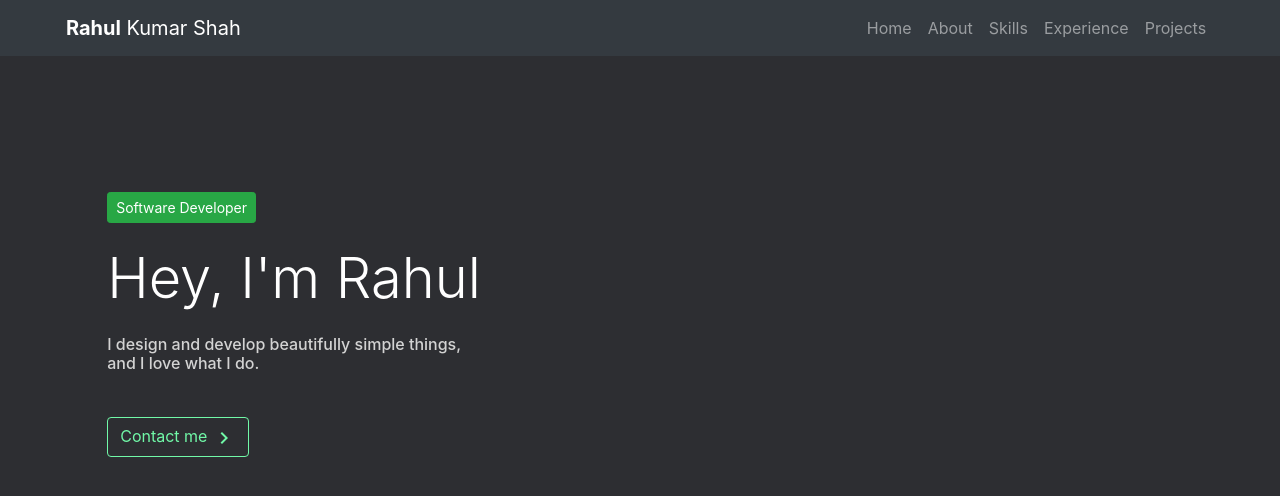
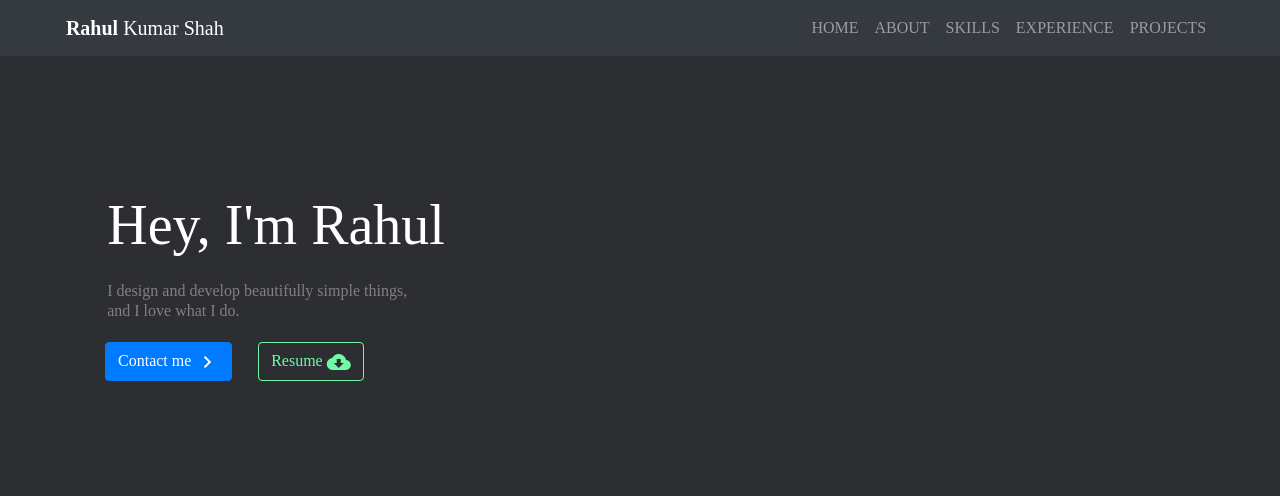
Before and after one commit to rahulshah456/rahulshah456.github.io, a PHP site: page / in a window 1280 px wide. Shown: the top 496 px of the page. Run offline with PHP 8.4, Linux system fonts and the light colour scheme; some web fonts are replaced.

Commit message:
jet brains font added

```diff
--- a/index.html
+++ b/index.html
@@ -10,6 +10,7 @@
         integrity="sha384-TX8t27EcRE3e/ihU7zmQxVncDAy5uIKz4rEkgIXeMed4M0jlfIDPvg6uqKI2xXr2" crossorigin="anonymous"> -->
     <link rel="stylesheet" type="text/css" href="styles/styles.css">
     <link rel="stylesheet" href="https://fonts.googleapis.com/icon?family=Material+Icons">
+    <link rel="stylesheet" type="text/css" href="styles/jet_brains_mono.css">
 
     <script src="https://cdn.jsdelivr.net/npm/bootstrap@4.5.3/dist/js/bootstrap.bundle.min.js"
         integrity="sha384-ho+j7jyWK8fNQe+A12Hb8AhRq26LrZ/JpcUGGOn+Y7RsweNrtN/tE3MoK7ZeZDyx"
@@ -42,19 +43,19 @@
             <div class="collapse navbar-collapse" id="navbarHam" style="margin-right: 4%;">
                 <ul class="navbar-nav ml-auto">
                     <li class="nav-item">
-                        <a class="nav-link" href="#">Home <span></span></a>
+                        <a class="nav-link" href="#">HOME<span></span></a>
                     </li>
                     <li class="nav-item">
-                        <a class="nav-link" href="#">About</a>
+                        <a class="nav-link" href="#">ABOUT</a>
                     </li>
                     <li class="nav-item">
-                        <a class="nav-link" href="#">Skills</a>
+                        <a class="nav-link" href="#">SKILLS</a>
                     </li>
                     <li class="nav-item">
-                        <a class="nav-link" href="#">Experience</a>
+                        <a class="nav-link" href="#">EXPERIENCE</a>
                     </li>
                     <li class="nav-item">
-                        <a class="nav-link" href="#">Projects</a>
+                        <a class="nav-link" href="#">PROJECTS</a>
                     </li>
                 </ul>
             </div>
@@ -68,22 +69,32 @@
 
         <div class="container" style="margin-top: 15%;">
 
-            <!--Role Button-->
-            <button type="button" class="btn btn-success btn-sm" aria-pressed="true"style="margin-left: 2%;">
-                Software Developer
-            </button>
+
 
             <div class="row-align-item-start">
-                <h1 class="display-4" style="margin: 2%; color: white;">Hey, I'm Rahul</h1>
-                <h6 style="margin: 2%; color: lightgray;">I design and develop beautifully simple things,<br> and I love
+                <h1 class="display-4" style="margin: 2%; color: white; font-family: JetBrains Mono Bold;">Hey, I'm Rahul</h1>
+                <h6 style="margin: 2%; color: gray;">I design and develop beautifully simple things,<br> and I love
                     what I do.</h1>
             </div>
 
-            <!--Contact Button-->
-            <button type="button" class="btn btn-outline-primary" style="margin: 2%;">
-                Contact me
-                <i class="material-icons">chevron_right</i>
-            </button>
+            <div class="row-align-item-start" style="margin-left: -1.8%;">
+                <ol>
+                    <!--Contact Button-->
+                    <button type="button" class="btn btn-primary">
+                        Contact me
+                        <i class="material-icons">chevron_right</i>
+                    </button>
+
+                    <!--Contact Button-->
+                    <button type="button" class="btn btn-outline-primary" style="margin-left: 2%;">
+                        Resume
+                        <i class="material-icons">cloud_download</i>
+                    </button>
+
+                </ol>
+            </div>
+
+
         </div>
 
 
--- /dev/null
+++ b/styles/jet_brains_mono.css
@@ -0,0 +1,71 @@
+@font-face {
+  font-family: 'JetBrains Mono';
+  src: url('https://cdn.jsdelivr.net/gh/JetBrains/JetBrainsMono/web/woff2/JetBrainsMono-Bold-Italic.woff2') format('woff2'),
+    url('https://cdn.jsdelivr.net/gh/JetBrains/JetBrainsMono/web/woff/JetBrainsMono-Bold-Italic.woff') format('woff');
+  font-weight: 700;
+  font-style: italic;
+  font-display: swap;
+}
+
+@font-face {
+  font-family: 'JetBrains Mono';
+  src: url('https://cdn.jsdelivr.net/gh/JetBrains/JetBrainsMono/web/woff2/JetBrainsMono-Bold.woff2') format('woff2'),
+    url('https://cdn.jsdelivr.net/gh/JetBrains/JetBrainsMono/web/woff/JetBrainsMono-Bold.woff') format('woff');
+  font-weight: 700;
+  font-style: normal;
+  font-display: swap;
+}
+
+@font-face {
+  font-family: 'JetBrains Mono';
+  src: url('https://cdn.jsdelivr.net/gh/JetBrains/JetBrainsMono/web/woff2/JetBrainsMono-ExtraBold-Italic.woff2') format('woff2'),
+    url('https://cdn.jsdelivr.net/gh/JetBrains/JetBrainsMono/web/woff/JetBrainsMono-ExtraBold-Italic.woff') format('woff');
+  font-weight: 800;
+  font-style: italic;
+  font-display: swap;
+}
+
+@font-face {
+  font-family: 'JetBrains Mono Bold';
+  src: url('https://cdn.jsdelivr.net/gh/JetBrains/JetBrainsMono/web/woff2/JetBrainsMono-ExtraBold.woff2') format('woff2'),
+    url('https://cdn.jsdelivr.net/gh/JetBrains/JetBrainsMono/web/woff/JetBrainsMono-ExtraBold.woff') format('woff');
+  font-weight: 800;
+  font-style: normal;
+  font-display: swap;
+}
+
+@font-face {
+  font-family: 'JetBrains Mono';
+  src: url('https://cdn.jsdelivr.net/gh/JetBrains/JetBrainsMono/web/woff2/JetBrainsMono-Italic.woff2') format('woff2'),
+    url('https://cdn.jsdelivr.net/gh/JetBrains/JetBrainsMono/web/woff/JetBrainsMono-Italic.woff') format('woff');
+  font-weight: 400;
+  font-style: italic;
+  font-display: swap;
+}
+
+@font-face {
+  font-family: 'JetBrains Mono';
+  src: url('https://cdn.jsdelivr.net/gh/JetBrains/JetBrainsMono/web/woff2/JetBrainsMono-Medium-Italic.woff2') format('woff2'),
+    url('https://cdn.jsdelivr.net/gh/JetBrains/JetBrainsMono/web/woff/JetBrainsMono-Medium-Italic.woff') format('woff');
+  font-weight: 500;
+  font-style: italic;
+  font-display: swap;
+}
+
+@font-face {
+  font-family: 'JetBrains Mono Medium';
+  src: url('https://cdn.jsdelivr.net/gh/JetBrains/JetBrainsMono/web/woff2/JetBrainsMono-Medium.woff2') format('woff2'),
+    url('https://cdn.jsdelivr.net/gh/JetBrains/JetBrainsMono/web/woff/JetBrainsMono-Medium.woff') format('woff');
+  font-weight: 500;
+  font-style: normal;
+  font-display: swap;
+}
+
+@font-face {
+  font-family: 'JetBrains Mono Regular';
+  src: url('https://cdn.jsdelivr.net/gh/JetBrains/JetBrainsMono/web/woff2/JetBrainsMono-Regular.woff2') format('woff2'),
+    url('https://cdn.jsdelivr.net/gh/JetBrains/JetBrainsMono/web/woff/JetBrainsMono-Regular.woff') format('woff');
+  font-weight: 400;
+  font-style: normal;
+  font-display: swap;
+}
--- a/styles/styles.scss
+++ b/styles/styles.scss
@@ -3,6 +3,16 @@
 
 @import "../node_modules/bootstrap/scss/bootstrap.scss";
 
+
+body {
+  font-family: JetBrains Mono Regular;
+}
+
+.nav {text-transform: capitalize;}
+.nav a{
+  color: white !important;
+  font-size: 1.2em !important;
+  }
 
 .material-icons {
   font-size: inherit;
```
Also changed, not shown: styles/styles.css, 1 other file.
